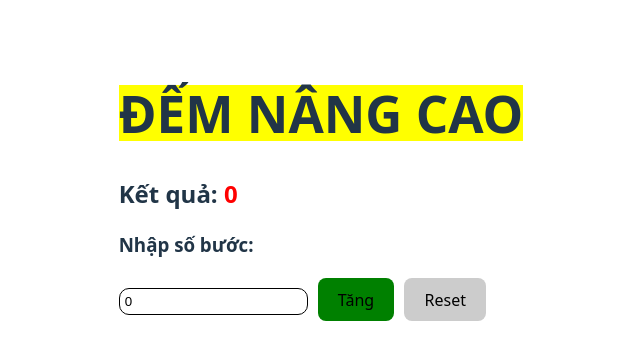
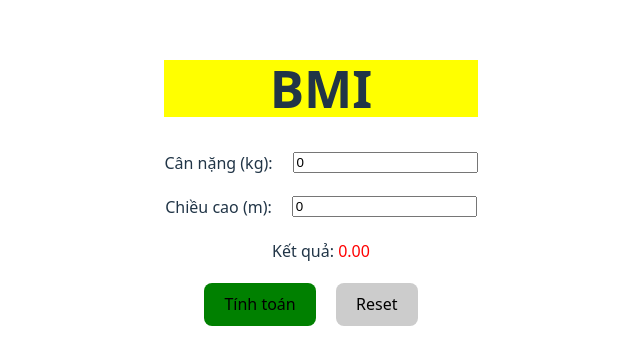
Before and after one commit to hj3j/PhamMinhChau_tuan10, a React (Vite) app in the folder lab10/: page / in a window 1280 px wide. Shown: the part 214-578 px from the top of the page, without its empty margins (319-959 px from the left). Built offline with nearby package versions, Linux system fonts and the light colour scheme.

Commit message:
8. Form tính toán đơn giản (BMI)

```diff
--- a/lab10/src/App.css
+++ b/lab10/src/App.css
@@ -127,3 +127,34 @@ body.dark{
 .counter_Advanced span{
   color: red;
 }
+
+/* BMI ************************************************************************************************ */
+
+.BMI h1{
+    display: flex;
+    justify-content: center;
+}
+
+.BMI div{
+  display: flex;
+  justify-content: center;
+  margin: 20px 0px;
+  align-items: center;
+}
+
+.BMI span{
+  color: red;
+}
+
+.BMI button{
+  background-color: green;
+  margin-right: 20px;
+}
+
+.BMI .reset {
+  background-color: #ccc;
+}
+
+.BMI input{
+  margin-left: 20px;
+}
--- a/lab10/src/App.jsx
+++ b/lab10/src/App.jsx
@@ -10,6 +10,7 @@ import Cart from './component/Cart'
 import Auth from './component/Auth'
 import Async_Thunk from './component/Async_Thunk'
 import Couter_advanced from './component/Couter_advanced'
+import BMI from './component/BMI'
 
 function App() {
 
@@ -26,7 +27,8 @@ function App() {
         {/* <Cart/> */}
         {/* <Auth/> */}
         {/* <Async_Thunk/> */}
-        <Couter_advanced/>
+        {/* <Couter_advanced/> */}
+        <BMI/>
       </div>
 
     </>
--- /dev/null
+++ b/lab10/src/component/BMI.jsx
@@ -0,0 +1,54 @@
+import React, { useState } from 'react'
+import { useDispatch, useSelector } from 'react-redux'
+import {caculatorBMI, reset} from './redux/BMISlice'
+
+function BMI() {
+
+    const {bmi}  = useSelector((state)=>state.BMI)
+    const dispatch = useDispatch()
+    const [weightInput, setWeightInput] = useState(0)
+    const [heightInput, setHeightInput] = useState(0)
+
+    const handleCaculator = () => {
+        dispatch(caculatorBMI({
+            weightInput: Number(weightInput),
+            heightInput: Number(heightInput)
+        }
+        ))
+    }
+
+    const handleReset  = () => {
+        setHeightInput(0)
+        setWeightInput(0)
+        dispatch(reset())
+    }
+
+  return (
+    <div className='BMI'>
+        <h1 style={{backgroundColor:"yellow"}}>BMI</h1>
+        <div>
+            <label>Cân nặng (kg):</label>
+            <input type="text" value={weightInput} onChange={(e)=>setWeightInput(e.target.value)} />
+        </div>
+
+        <div>
+            <label>Chiều cao (m):</label>
+            <input type="text" value={heightInput} onChange={(e)=>setHeightInput(e.target.value)}  />
+        </div>
+
+       <div>
+            <label>  Kết quả: <span>{bmi.toFixed(2)} </span></label>
+       </div>
+
+        <div>
+             <button onClick={()=>handleCaculator()}>Tính toán</button>
+             <button className='reset' onClick={()=>handleReset()}>Reset</button>
+        </div>
+
+
+
+    </div>
+  )
+}
+
+export default BMI
--- /dev/null
+++ b/lab10/src/component/redux/BMISlice.js
@@ -0,0 +1,31 @@
+import { createSlice } from "@reduxjs/toolkit";
+
+const initialState = {
+    weight: 0,
+    height: 0,
+    bmi: 0
+
+}
+
+export const BMISlice = createSlice ({
+    name: 'BMI',
+    initialState,
+    reducers : {
+        caculatorBMI: (state, action) => {
+            const {weightInput, heightInput} = action.payload
+            state.weight = weightInput
+            state.height = heightInput
+            state.bmi = state.weight / (state.height **2)
+
+        },
+        reset:() => ({
+            weight: 0,
+            height: 0,
+            bmi: 0
+        })
+    }
+
+})
+
+export const {caculatorBMI, reset} = BMISlice.actions
+export default BMISlice.reducer
--- a/lab10/src/component/redux/store.js
+++ b/lab10/src/component/redux/store.js
@@ -6,6 +6,7 @@ import cartReducer from "./CartSlice"
 import authReducer from './AuthSlice'
 import asyncThunkReducer from './Async_Thunk_Slice'
 import counter_advanced_Reducer from './Counter_Advanced_Slice'
+import BMIReducer from './BMISlice'
 
 export const store = configureStore({
     reducer:{
@@ -15,6 +16,7 @@ export const store = configureStore({
         cart: cartReducer,
         auth: authReducer,
         asyncThunk: asyncThunkReducer,
-        counter_advanced: counter_advanced_Reducer
+        counter_advanced: counter_advanced_Reducer,
+        BMI: BMIReducer
     }
 })
```
Also changed, not shown: 1 other file (tests, documents, lock files or other folders).
